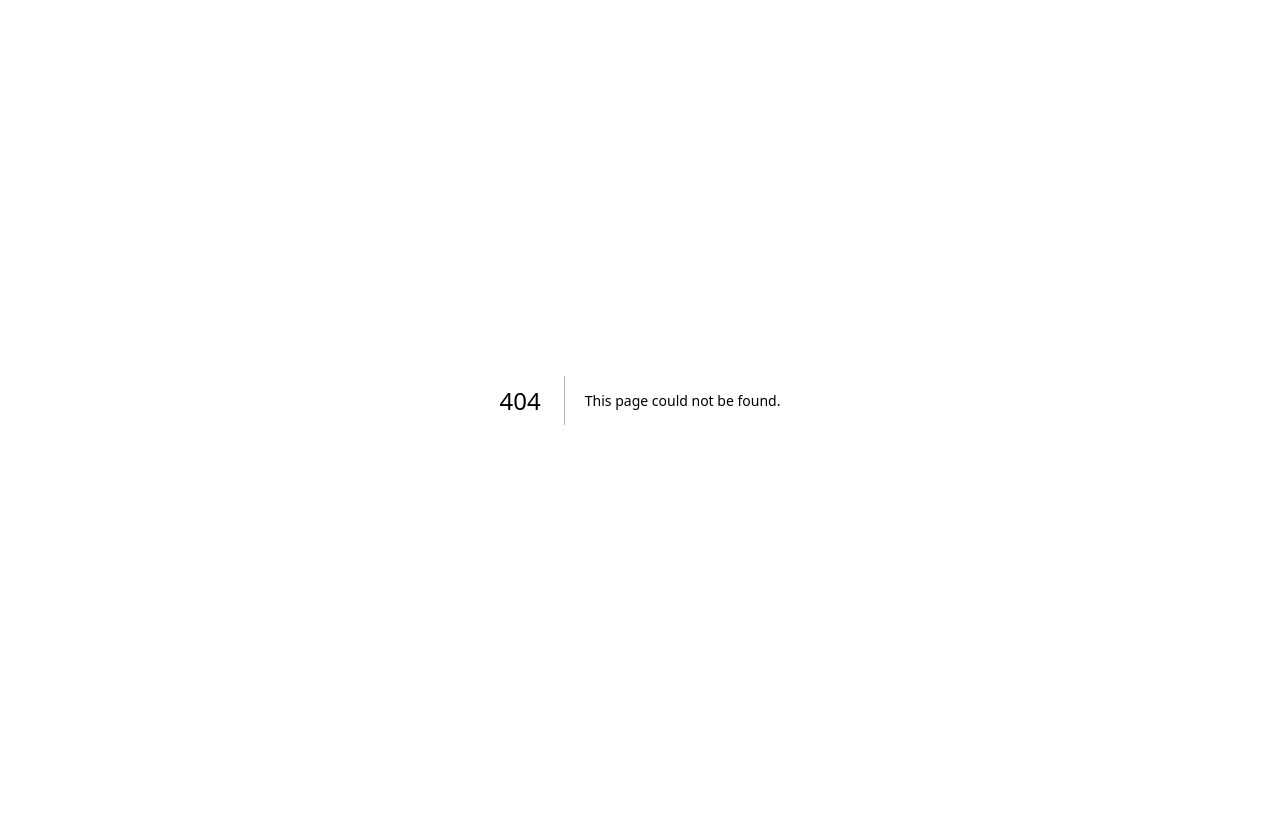
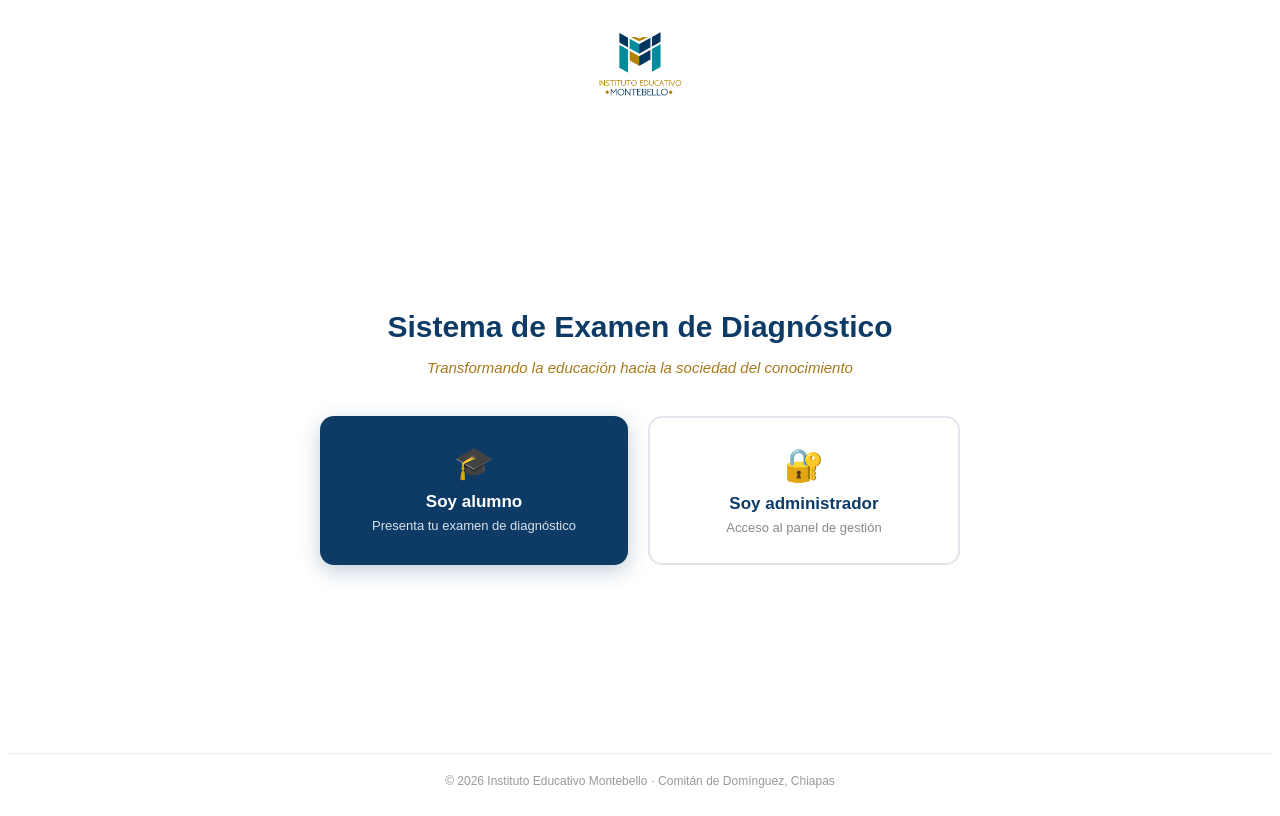
Before and after one commit to hooverlds2020/montebello, a Next.js app in the folder app/: page / in a window 1280 px wide. Before the commit this address had no page. Built offline with nearby package versions, Linux system fonts and the light colour scheme.

Commit message:
Agregar pagina de inicio (landing) con accesos claros a Soy alumno / Soy administrador, con identidad visual del instituto

```diff
--- /dev/null
+++ b/app/pages/index.js
@@ -0,0 +1,58 @@
+import Link from 'next/link';
+
+export default function Home() {
+  return (
+    <div style={{ minHeight: '100vh', display: 'flex', flexDirection: 'column', fontFamily: 'sans-serif' }}>
+      {/* Encabezado */}
+      <header style={{ padding: '20px 24px', display: 'flex', justifyContent: 'center' }}>
+        {/* eslint-disable-next-line @next/next/no-img-element */}
+        <img src="/img/logo-montebello.webp" alt="Instituto Educativo Montebello" style={{ width: 110, height: 'auto' }} />
+      </header>
+
+      {/* Contenido principal */}
+      <main style={{ flex: 1, display: 'flex', alignItems: 'center', justifyContent: 'center', padding: 24 }}>
+        <div style={{ textAlign: 'center', maxWidth: 640 }}>
+          <h1 style={{ fontSize: 30, color: '#0d3b66', margin: '0 0 8px 0' }}>
+            Sistema de Examen de Diagnóstico
+          </h1>
+          <p style={{ fontSize: 15, color: '#a8791b', fontStyle: 'italic', marginBottom: 40 }}>
+            Transformando la educación hacia la sociedad del conocimiento
+          </p>
+
+          <div style={{ display: 'flex', gap: 20, justifyContent: 'center', flexWrap: 'wrap' }}>
+            <Link
+              href="/login"
+              style={{
+                display: 'block', textDecoration: 'none', width: 260, padding: '28px 24px',
+                background: '#0d3b66', color: '#fff', borderRadius: 14,
+                boxShadow: '0 6px 20px rgba(13,59,102,0.25)',
+              }}
+            >
+              <div style={{ fontSize: 32, marginBottom: 10 }}>🎓</div>
+              <div style={{ fontSize: 17, fontWeight: 700, marginBottom: 6 }}>Soy alumno</div>
+              <div style={{ fontSize: 13, opacity: 0.85 }}>Presenta tu examen de diagnóstico</div>
+            </Link>
+
+            <Link
+              href="/admin/login"
+              style={{
+                display: 'block', textDecoration: 'none', width: 260, padding: '28px 24px',
+                background: '#fff', color: '#0d3b66', borderRadius: 14,
+                border: '2px solid #e0e6ec',
+              }}
+            >
+              <div style={{ fontSize: 32, marginBottom: 10 }}>🔐</div>
+              <div style={{ fontSize: 17, fontWeight: 700, marginBottom: 6 }}>Soy administrador</div>
+              <div style={{ fontSize: 13, color: '#888' }}>Acceso al panel de gestión</div>
+            </Link>
+          </div>
+        </div>
+      </main>
+
+      {/* Pie de página */}
+      <footer style={{ textAlign: 'center', padding: '20px 16px', color: '#999', fontSize: 12, borderTop: '1px solid #eee' }}>
+        © {new Date().getFullYear()} Instituto Educativo Montebello · Comitán de Domínguez, Chiapas
+      </footer>
+    </div>
+  );
+}
```
